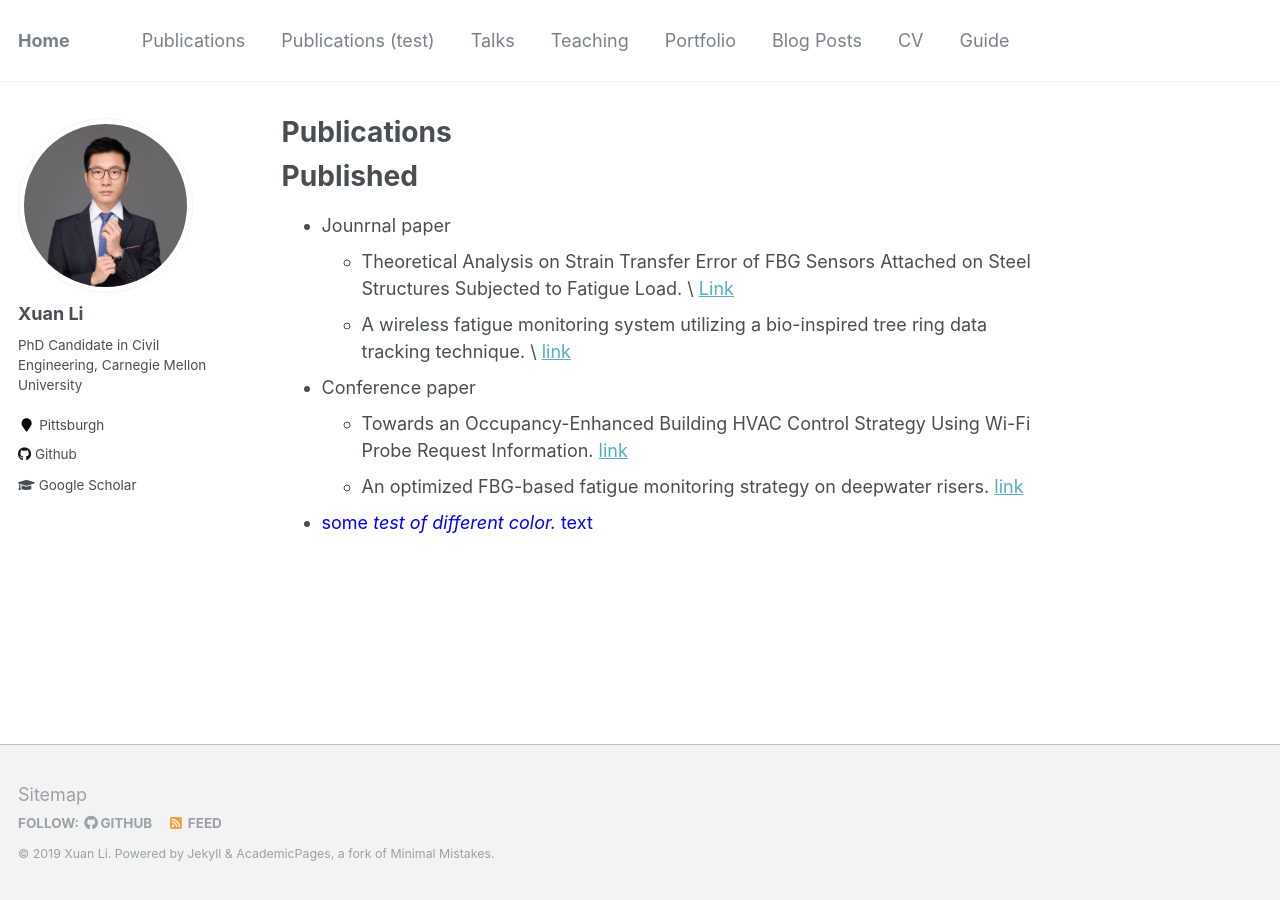
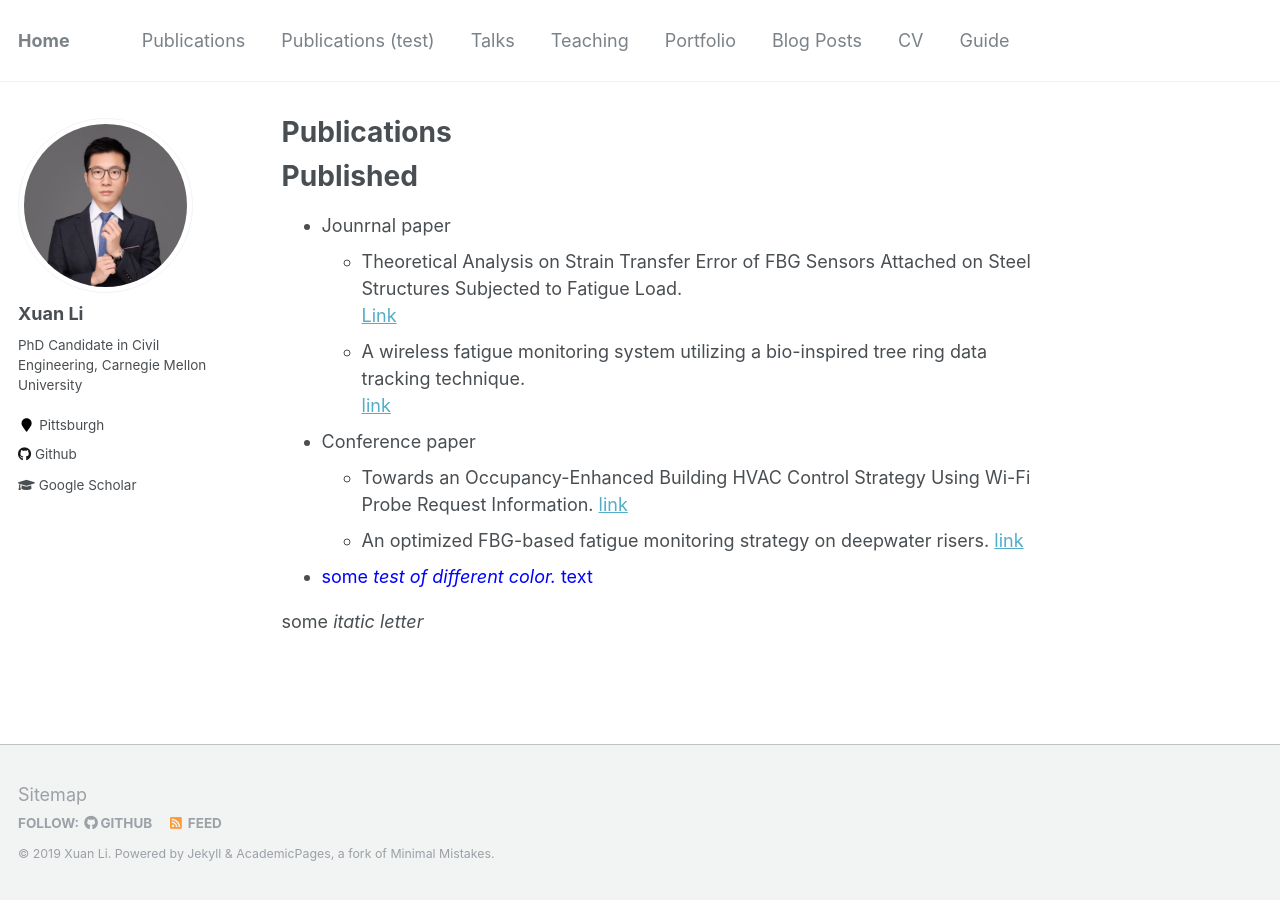
Before and after one commit to milanlx/milanlx.github.io, a Jekyll site: the page built from _pages/publication-test.md, in a window 1280 px wide. Built offline with Jekyll 4.4.1, drawn with Linux system fonts in a browser that asks for light colours.

Commit message:
Update publication-test.md

```diff
--- a/_pages/publication-test.md
+++ b/_pages/publication-test.md
@@ -8,11 +8,13 @@ Published
 ======
 
 * Jounrnal paper
-  * Theoretical Analysis on Strain Transfer Error of FBG Sensors Attached on Steel Structures Subjected to Fatigue Load. \ [Link](https://onlinelibrary.wiley.com/doi/pdf/10.1111/str.12195)
-  * A wireless fatigue monitoring system utilizing a bio-inspired tree ring data tracking technique. \ [link](https://www.mdpi.com/1424-8220/14/3/4364/htm)
+  * Theoretical Analysis on Strain Transfer Error of FBG Sensors Attached on Steel Structures Subjected to Fatigue Load. <br/> [Link](https://onlinelibrary.wiley.com/doi/pdf/10.1111/str.12195)
+  * A wireless fatigue monitoring system utilizing a bio-inspired tree ring data tracking technique. <br/> [link](https://www.mdpi.com/1424-8220/14/3/4364/htm)
 
 * Conference paper
   * Towards an Occupancy-Enhanced Building HVAC Control Strategy Using Wi-Fi Probe Request Information. [link](https://ascelibrary.org/doi/abs/10.1061/9780784480847.003)
   * An optimized FBG-based fatigue monitoring strategy on deepwater risers.  [link](https://www.spiedigitallibrary.org/conference-proceedings-of-spie/9276/927620/An-optimized-FBG-based-fatigue-monitoring-strategy-on-deepwater-risers/10.1117/12.2072847.full?SSO=1)
 
 * <span style="color:blue">some *test of different color.* text</span>
+
+some *itatic letter*
```
